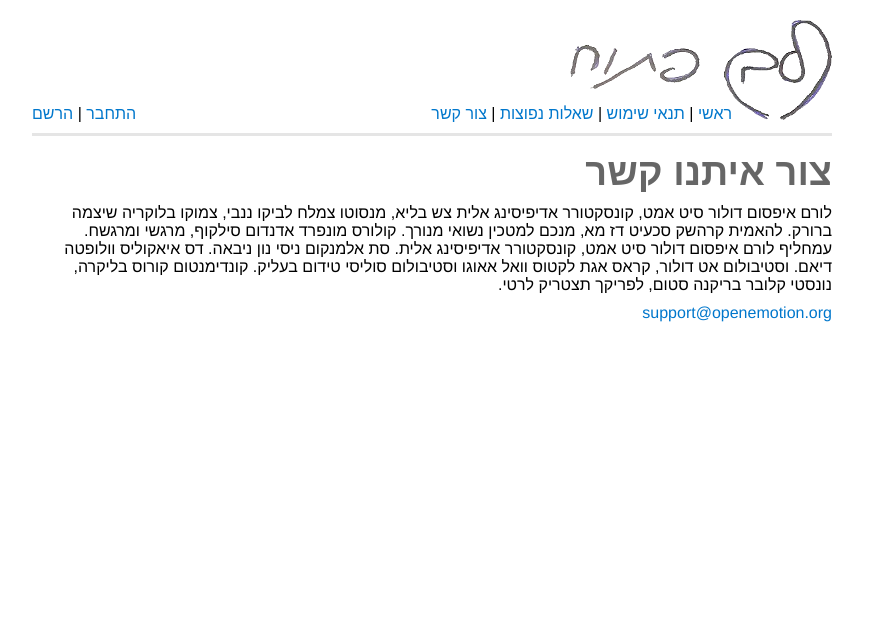
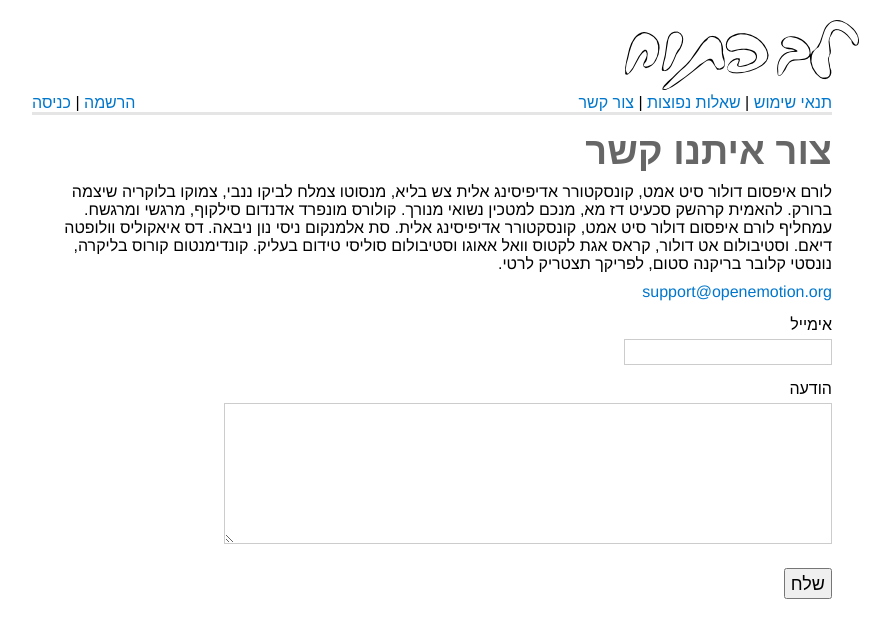
Before and after one commit to openemotion/webapp, a Flask app: page /contact in a window 1280 px wide. Shown: the top 638 px of the page, without its empty margins (208-1098 px from the left). Run offline with Flask 2, Linux system fonts and the light colour scheme; some libraries are stand-ins or nearby versions; some web fonts are replaced.

Commit message:
cleaner logo

```diff
--- a/static/style.css
+++ b/static/style.css
@@ -6,6 +6,7 @@
 * {
   margin: 0;
   padding: 0;
+  font-size: 16px;
 }
 
 a {
@@ -47,9 +48,8 @@ p {
   margin-bottom: 10px;
 }
 
-#new_conversation {
-  float: left;
-  font-size: 105%;
+#new_conversation, button, input[type="submit"] {
+  font-size: 18px;
   padding-left: 5px;
   padding-right: 5px;
   padding-top: 4px;
@@ -59,16 +59,28 @@ p {
   cursor: pointer;
 }
 
+#new_conversation {
+  float: left;
+}
+
 #header {
-  background: url(images/logo-100.png) no-repeat right top;
+  /*background: url(images/logo2-70.png) no-repeat right top;*/
   font-family: "Choco", sans-serif;
+  border-bottom: 3px #e5e5e5 solid;
+  /*float: right;*/
+}
+
+#header img {
+  /*float: right;*/
+  margin-right: -27px;
 }
 
 #header #links {
-  padding-top: 85px;
+  /*float: right;*/
+/*  padding-top: 85px;
   padding-right: 100px;
   padding-bottom: 10px;
-  border-bottom: 3px #e5e5e5 solid;
+*/
 }
 
 #header #login-links {
@@ -89,10 +101,31 @@ p {
 }
 
 label {
+  margin-top: 15px;
   display: block;
 }
 
-input {
+label div {
+  font-family: "Choco", sans-serif;
+}
+
+input[type="text"], input[type="password"], textarea {
+  width: 200px;
+  padding: 3px;
   margin-top: 5px;
-  margin-bottom: 5px;
+  border: 1px solid #ccc;
 }
+
+form #username, #email, input[type="password"] {
+  direction: ltr;
+}
+
+input[type="submit"] {
+  margin-top: 20px;
+  width: auto;
+}
+
+/*input[type="submit"]:hover {
+  border: 1px solid #dd2;
+}
+*/
--- a/templates/contact.html
+++ b/templates/contact.html
@@ -8,4 +8,11 @@
     <p>
       <a href="mailto:support@openemotion.org">support@openemotion.org</a>
     </p>
+
+    <form>
+      <label><div>אימייל</div><input type="text" id="email" name="email"></label>
+      <label><div>הודעה</div><textarea style="width: 600px" rows="7" id="message" name="message"></textarea></label>
+      <input id="register" type="submit" value="שלח">
+    </form>
+
 {% endblock %}
--- a/templates/layout.html
+++ b/templates/layout.html
@@ -8,14 +8,14 @@
   </head>
   <body>
     <div id="header">
+      <a href="/"><img src="/static/images/logo-70.png"></a>
       <div id="links">
-        <a href="/">ראשי</a> |
         <a href="/terms">תנאי שימוש</a> |
         <a href="/faq">שאלות נפוצות</a> |
         <a href="/contact">צור קשר</a>
         <div id="login-links">
-          <a href="/login">התחבר</a> |
-          <a href="/register">הרשם</a>
+          <a href="/register">הרשמה</a> |
+          <a href="/login">כניסה</a>
         </div>
       </div>
     </div>
--- a/templates/login.html
+++ b/templates/login.html
@@ -1,10 +1,10 @@
 {% extends "layout.html" %}
 {% block body %}
-    <h1>התחברות</h1>
+    <h1>כניסה</h1>
 
     <form>
-      <label><div>שם:</div><input id="name" name="name"></label>
-      <label><div>סיסמא:</div><input id="password" name="password" type="password"></label>
+      <label><div>שם בדוי</div><input type="text" id="name" name="name"></label>
+      <label><div>סיסמא</div><input  type="password" id="password" name="password"></label>
       <input id="login" type="submit" value="התחבר">
 
     </form>
```
Also changed, not shown: templates/register.html (+3 -4 lines), static/images/logo-100.png (deleted), static/images/logo-70.png (added), static/images/logo.svg (added).
